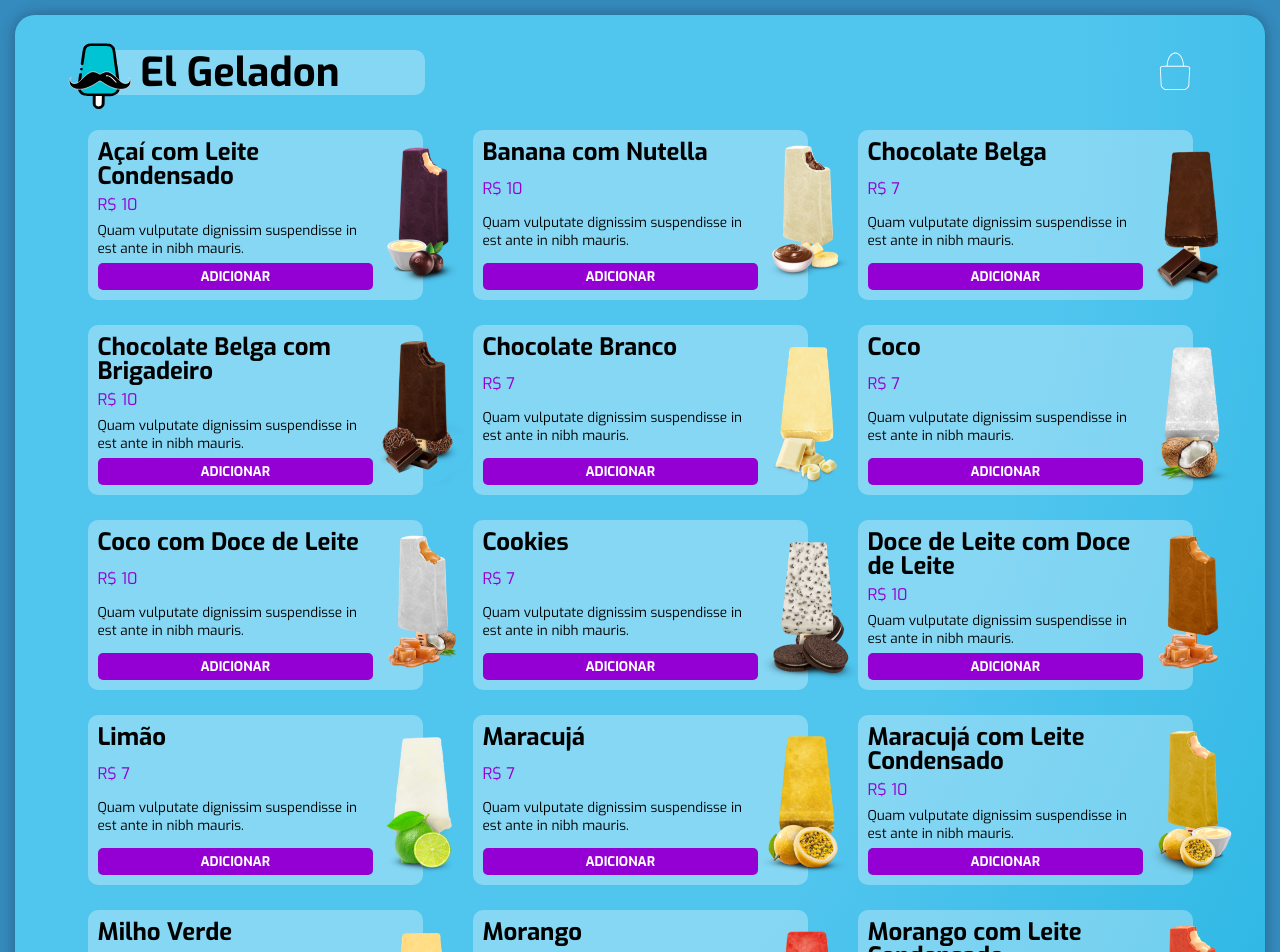
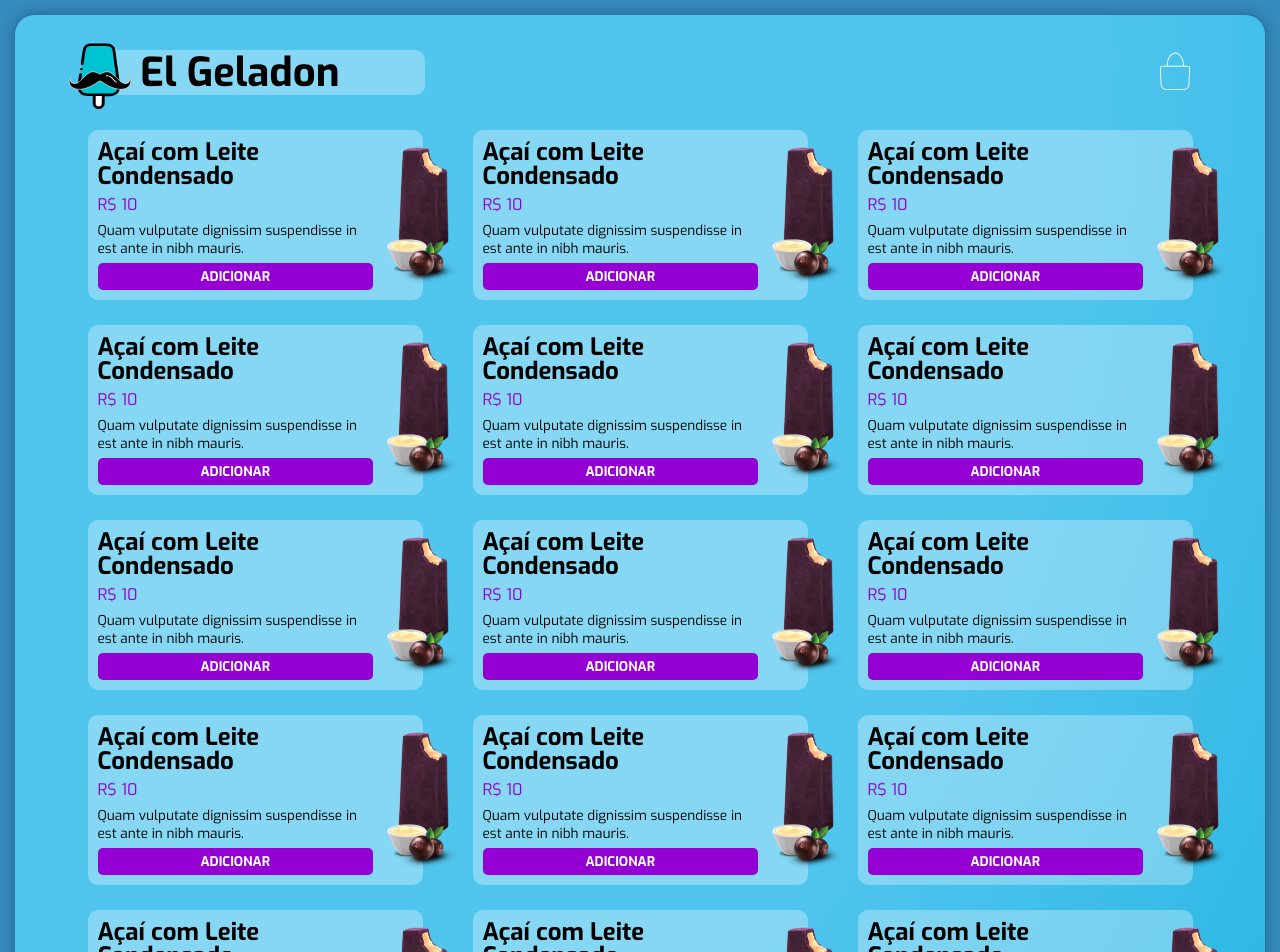
Before and after one commit to Jardejane/paletas-el-geladon-front, a React (Create React App) app: page / in a window 1280 px wide. Shown: the top 952 px of the page. Built offline with nearby package versions, Linux system fonts and the light colour scheme.

Commit message:
subdivide components

```diff
--- a/src/components/paleta-lista/paletaList.css
+++ b/src/components/paleta-lista/paletaList.css
@@ -15,94 +15,3 @@
     grid-template-columns: 1fr;
   }
 }
-
-.PaletaListaItem {
-  font-family: "Exo";
-  background: rgba(255, 255, 255, 0.3);
-  border-radius: 10px;
-  padding: 10px;
-  width: 315px;
-  display: flex;
-  justify-content: space-around;
-  position: relative;
-}
-
-@media (max-width: 400px) {
-  .PaletaListaItem {
-    width: 210px;
-    height: 180px;
-  }
-}
-
-.PaletaListaItem > div {
-  display: flex;
-  justify-content: space-between;
-  flex-direction: column;
-}
-
-.PaletaListaItem__titulo {
-  font-size: 1.5em;
-  font-weight: 700;
-  line-height: 100%;
-}
-
-.PaletaListaItem__descricao {
-  font-size: 0.85em;
-}
-
-.PaletaListaItem__preco {
-  color: darkviolet;
-}
-
-.Acoes {
-  display: flex;
-  justify-content: space-between;
-}
-
-.Acoes__adicionar,
-.Acoes__remover {
-  border: none;
-  color: white;
-  border-radius: 5px;
-  font-family: "Exo", sans-serif;
-  padding: 5px;
-  max-width: 280px;
-  text-align: center;
-  font-weight: 700;
-  text-transform: uppercase;
-  cursor: pointer;
-  width: 48%;
-}
-
-.Acoes__remover {
-  background-color: red;
-}
-
-.Acoes__adicionar {
-  background-color: darkviolet;
-}
-
-.Acoes__adicionar--preencher {
-  width: 100%;
-}
-
-.PaletaListaItem__foto {
-  height: 150px;
-  margin-right: -60px;
-}
-.PaletaListaItem__badge {
-  background-color: greenyellow;
-  width: 20px;
-  height: 20px;
-  text-align: center;
-  vertical-align: middle;
-  position: relative;
-  color: black;
-  font-size: .8em;
-  display: flex;
-  justify-content: center;
-  align-items: center;
-  border-radius: 50%;
-  top: -9px;
-  left: -9px;
-}
--- a/src/components/paleta-lista/paletaList.jsx
+++ b/src/components/paleta-lista/paletaList.jsx
@@ -1,4 +1,5 @@
 import { useState } from "react";
+import { PaletaListaItem } from "../paleta.lista.item/paleta.lista.item";
 import { paletas } from "mocks/paletas";
 import "./paletaList.css";
 
@@ -14,36 +15,11 @@ function PaletaLista() {
    setpaletaSelecionada({...paletaSelecionada, ...paleta})
   }
 
-  const badgeCounter = (canRender, index) =>
-          Boolean(canRender) &&  (<span className="PaletaListaItem__badge">{paletaSelecionada[index]} </span>)
 
-  const removerButton = (canRender, index) =>
-        Boolean(canRender) && (<button className="Acoes__remover" onClick={() => removerItem(index)}>remover</button>)
   return (
     <div className="PaletaLista">
       {paletas.map((paleta, index) => (
-        <div className="PaletaListaItem" key={`PaletalistaItem-${index}`}>
-          {badgeCounter(paletaSelecionada[index], index)}
-          <div>
-            <div className="PaletaListaItem__titulo">{paleta.titulo}</div>
-            <div className="PaletaListaItem__preco"> R$ {paleta.preco}</div>
-            <div className="PaletaListaItem__descricao">
-              {" "}
-              {paleta.descricao}{" "}
-            </div>
-            <div className="PaletaListaItem__acoes Acoes">
-              <button className= {`Acoes__adicionar ${!paletaSelecionada[index] && `Acoes__adicionar--preencher`}`}  onClick={  () => adicionarItem(index)}>
-                adicionar
-              </button>
-              {removerButton(paletaSelecionada[index], index)}
-            </div>
-          </div>
-          <img
-            className="PaletaListaItem__foto"
-            src={paleta.foto}
-            alt={`paleta de ${paleta.sabor}`}
-          />
-        </div>
+       <PaletaListaItem key={`PaletaListaItem ${index}`} />
       ))}
     </div>
   );
--- /dev/null
+++ b/src/components/paleta.lista.item/paleta.lista.item.css
@@ -0,0 +1,90 @@
+.PaletaListaItem {
+    font-family: "Exo";
+    background: rgba(255, 255, 255, 0.3);
+    border-radius: 10px;
+    padding: 10px;
+    width: 315px;
+    display: flex;
+    justify-content: space-around;
+    position: relative;
+  }
+
+  @media (max-width: 400px) {
+    .PaletaListaItem {
+      width: 210px;
+      height: 180px;
+    }
+  }
+
+  .PaletaListaItem > div {
+    display: flex;
+    justify-content: space-between;
+    flex-direction: column;
+  }
+
+  .PaletaListaItem__titulo {
+    font-size: 1.5em;
+    font-weight: 700;
+    line-height: 100%;
+  }
+
+  .PaletaListaItem__descricao {
+    font-size: 0.85em;
+  }
+
+  .PaletaListaItem__preco {
+    color: darkviolet;
+  }
+
+  .Acoes {
+    display: flex;
+    justify-content: space-between;
+  }
+
+  .Acoes__adicionar,
+  .Acoes__remover {
+    border: none;
+    color: white;
+    border-radius: 5px;
+    font-family: "Exo", sans-serif;
+    padding: 5px;
+    max-width: 280px;
+    text-align: center;
+    font-weight: 700;
+    text-transform: uppercase;
+    cursor: pointer;
+    width: 48%;
+  }
+
+  .Acoes__remover {
+    background-color: red;
+  }
+
+  .Acoes__adicionar {
+    background-color: darkviolet;
+  }
+
+  .Acoes__adicionar--preencher {
+    width: 100%;
+  }
+
+  .PaletaListaItem__foto {
+    height: 150px;
+    margin-right: -60px;
+  }
+  .PaletaListaItem__badge {
+    background-color: greenyellow;
+    width: 20px;
+    height: 20px;
+    text-align: center;
+    vertical-align: middle;
+    position: relative;
+    color: black;
+    font-size: .8em;
+    display: flex;
+    justify-content: center;
+    align-items: center;
+    border-radius: 50%;
+    top: -9px;
+    left: -9px;
+  }
--- /dev/null
+++ b/src/components/paleta.lista.item/paleta.lista.item.jsx
@@ -0,0 +1,61 @@
+import "./paleta.lista.item.css";
+
+export function PaletaListaItem() {
+  const removerItem = (i) => console.log('remover' + i);
+	const adicionarItem = (i) => console.log('adicionar' + i);
+	const paletaSelecionada = [0];
+	const index = 0;
+	const paleta = {
+		titulo: "Açaí com Leite Condensado",
+		descricao:
+		"Quam vulputate dignissim suspendisse in est ante in nibh mauris.",
+		foto: require("assets/images/acai-com-leite-condensado.png"),
+		preco: 10.0,
+		sabor: "Açaí",
+		recheio: "Leite Condensado",
+		possuiRecheio: true,
+	};
+
+
+
+  const badgeCounter = (canRender, index) =>
+    Boolean(canRender) && (
+      <span className="PaletaListaItem__badge">
+        {paletaSelecionada[index]}{" "}
+      </span>
+    );
+
+  const removerButton = (canRender, index) =>
+    Boolean(canRender) && (
+      <button className="Acoes__remover" onClick={() => removerItem(index)}>
+        remover
+      </button>
+    );
+
+  return (
+    <div className="PaletaListaItem">
+      {badgeCounter(paletaSelecionada[index], index)}
+      <div>
+        <div className="PaletaListaItem__titulo">{paleta.titulo}</div>
+        <div className="PaletaListaItem__preco"> R$ {paleta.preco}</div>
+        <div className="PaletaListaItem__descricao"> {paleta.descricao} </div>
+        <div className="PaletaListaItem__acoes Acoes">
+          <button
+            className={`Acoes__adicionar ${
+              !paletaSelecionada[index] && `Acoes__adicionar--preencher`
+            }`}
+            onClick={() => adicionarItem(index)}
+          >
+            adicionar
+          </button>
+          {removerButton(paletaSelecionada[index], index)}
+        </div>
+      </div>
+      <img
+        className="PaletaListaItem__foto"
+        src={paleta.foto}
+        alt={`paleta de ${paleta.sabor}`}
+      />
+    </div>
+  );
+}
```
